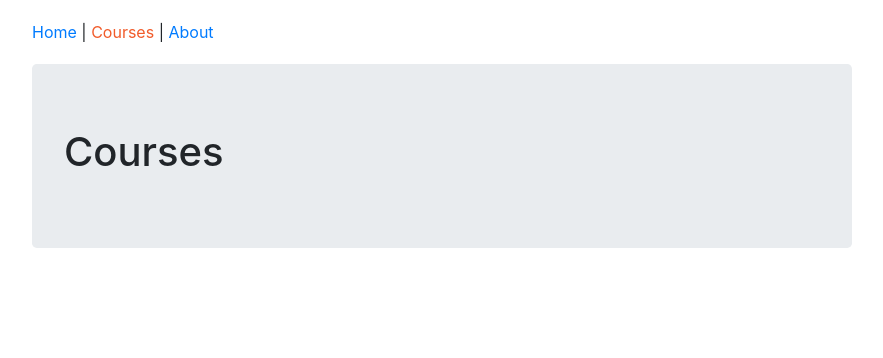
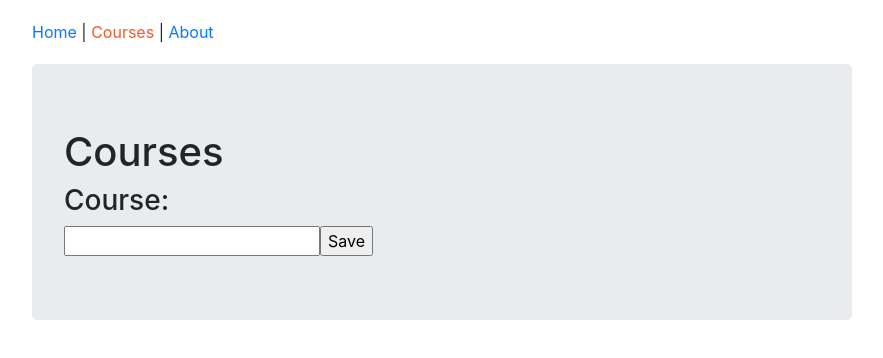
Before and after one commit to Amir-61/react-redux-example, a React app: page /courses in a window 1280 px wide. Shown: the top 358 px of the page, without its empty margins (198-1081 px from the left). Built offline with nearby package versions, Linux system fonts and the light colour scheme.

Commit message:
feat(react): add course add functionality using state in page level

```diff
--- a/src/components/courses/coursesPage.js
+++ b/src/components/courses/coursesPage.js
@@ -3,10 +3,32 @@
 // I use class here for now top have it have it statefull;
 // later on I refactor it to use React Hooks. ie. state and effect hooks
 class CoursesPage extends React.Component {
+  state = {
+    course: {
+      title: ""
+    }
+  };
+  handleOnChange = event => {
+    const course = { ...this.state.course, title: event.target.value };
+    this.setState({ course });
+  };
+  handleOnSubmit = event => {
+    event.preventDefault();
+    alert(this.state.course.title);
+  };
   render() {
     return (
       <div className="jumbotron">
         <h1>Courses</h1>
+        <h3>Course:</h3>
+        <form onSubmit={this.handleOnSubmit}>
+          <input
+            type="text"
+            onChange={this.handleOnChange}
+            value={this.state.course.title}
+          />
+          <input type="submit" value="Save" />
+        </form>
       </div>
     );
   }
```
